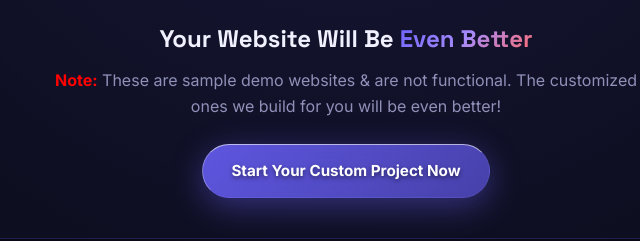
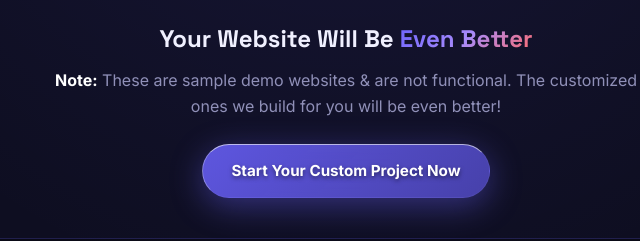
Before and after one commit to Bhat-illahi/webcraft-studio, a plain HTML site: page gallery-salon.html in a window 1280 px wide. Shown: the part 896-1137 px from the top of the page, 294-934 px from the left. Drawn offline with Linux system fonts and the light colour scheme.

Commit message:
Design: Changed 'Note:' text color from red to white for better visibility across all gallery pages

```diff
--- a/gallery-salon.html
+++ b/gallery-salon.html
@@ -78,7 +78,7 @@
       <div class="demo-note-box">
         <i class="fas fa-magic" style="font-size: 2.5rem; color: var(--primary); margin-bottom: 20px; display: block;"></i>
         <h2>Your Website Will Be <span class="gradient-text">Even Better</span></h2>
-        <p><strong style="color:rgb(255, 0, 0);">Note:</strong> These are sample demo websites & are not functional. The customized ones we build for you will be even better!</p>
+        <p><strong style="color:#fff;">Note:</strong> These are sample demo websites & are not functional. The customized ones we build for you will be even better!</p>
         <a href="index.html#order" class="btn btn-primary">Start Your Custom Project Now</a>
       </div>
     </div>
```
